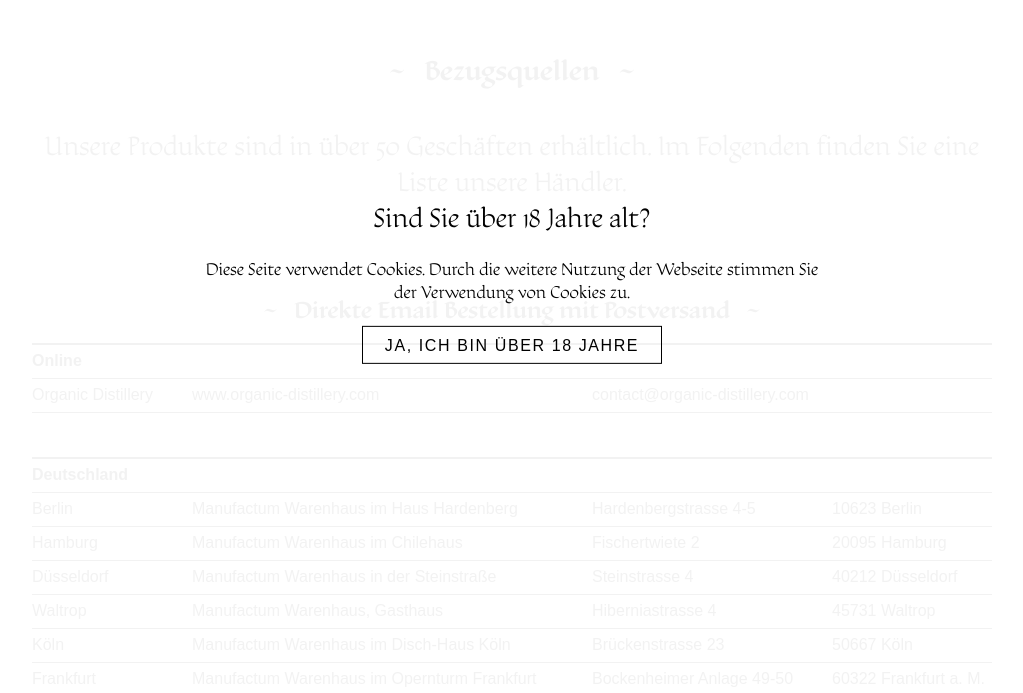
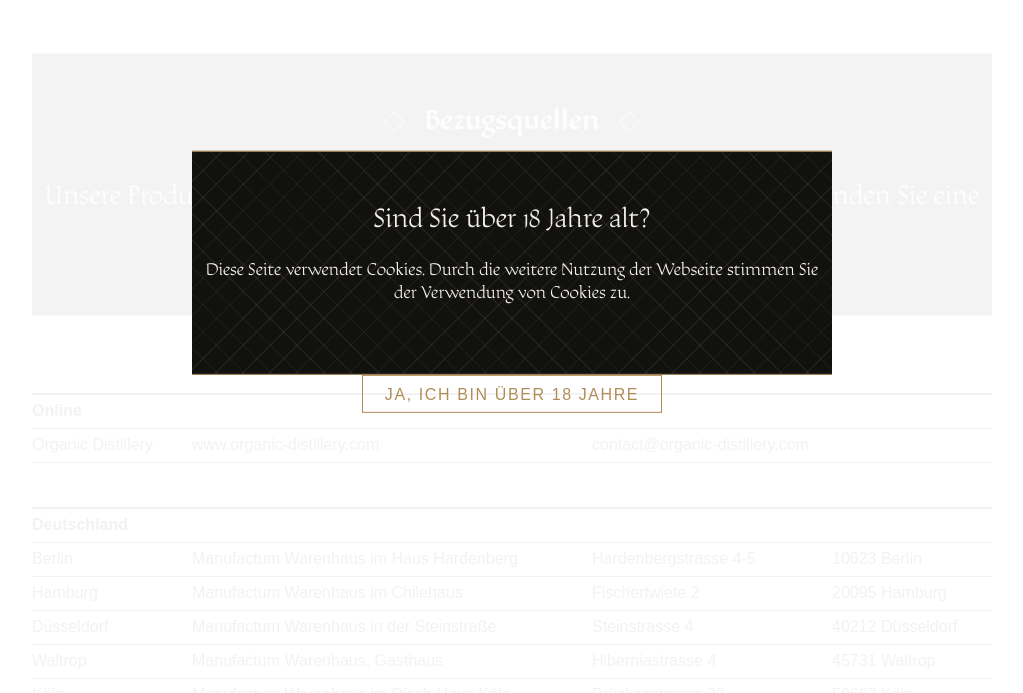
Before and after one commit to PXNX/organic-distillery, a SvelteKit app: page /bezug in a window 1280 px wide. Shown: the part 107-800 px from the top of the page, without its empty margins (128-1151 px from the left). Built offline with nearby package versions, Linux system fonts and the light colour scheme; a small style sheet from the web is missing.

Commit message:
style: wrap the site in an ornate ink, parchment and gold theme

```diff
--- a/src/styles/app.css
+++ b/src/styles/app.css
@@ -1,5 +1,6 @@
 @import 'tailwindcss/theme.css';
 @import 'tailwindcss/utilities.css';
+@import './mystic.css';
 
 :root {
 	color-scheme: light;
--- /dev/null
+++ b/src/styles/mystic.css
@@ -0,0 +1,125 @@
+/* Ornate layer over the mirrored theme: ink, parchment and antique gold,
+   echoing the engraved gin label and the botanical pencil drawings. */
+
+body {
+	background: #faf8f2;
+}
+
+.mystic-lattice::before,
+.o-teaser::before,
+.site-footer::before {
+	content: '';
+	position: absolute;
+	inset: 0;
+	pointer-events: none;
+	background-image:
+		repeating-linear-gradient(45deg, transparent 0 18px, rgb(176 141 87 / 12%) 18px 19px),
+		repeating-linear-gradient(-45deg, transparent 0 18px, rgb(176 141 87 / 12%) 18px 19px);
+}
+
+.o-teaser,
+.site-footer {
+	position: relative;
+	overflow: hidden;
+	color: var(--mystic-parchment);
+	background: var(--mystic-ink);
+}
+
+.o-teaser {
+	padding-top: 3rem;
+	padding-bottom: 3rem;
+	border-top: 1px solid var(--mystic-gold);
+	border-bottom: 1px solid var(--mystic-gold);
+}
+
+.o-teaser > *,
+.site-footer > *,
+.o-age-check > * {
+	position: relative;
+	z-index: 1;
+}
+
+.o-teaser h1,
+.o-teaser h2,
+.o-teaser h3,
+.o-teaser p {
+	color: var(--mystic-parchment);
+}
+
+.site-head {
+	background: var(--mystic-ink);
+	border-bottom: 1px solid var(--mystic-gold);
+}
+
+.site-head .menu-item a {
+	color: var(--mystic-parchment);
+	opacity: 0.75;
+}
+
+.site-head .site-logo svg path {
+	fill: var(--mystic-gold);
+}
+
+.site-head .hamburger--inner .lines,
+.site-head .hamburger--inner .lines--before,
+.site-head .hamburger--inner .lines--after {
+	background: var(--mystic-gold);
+}
+
+.site-footer {
+	margin-top: 3rem;
+	border-top: 1px solid var(--mystic-gold);
+}
+
+.site-footer a {
+	color: var(--mystic-gold);
+}
+
+body .o-button {
+	border-color: var(--mystic-gold);
+	color: var(--mystic-gold);
+}
+
+body .o-button:hover {
+	background: var(--mystic-gold);
+	color: var(--mystic-ink);
+}
+
+.o-age-check {
+	background: rgb(244 240 230 / 96%);
+	border-bottom: 1px solid var(--mystic-gold);
+}
+
+.o-section__text h2,
+.o-section__text p {
+	color: var(--mystic-parchment);
+	text-shadow: 0 2px 18px rgb(0 0 0 / 45%);
+}
+
+@media (min-width: 768px) {
+	.site h1::before,
+	.site h1::after,
+	.site h2::before,
+	.site h2::after,
+	.site h3::before,
+	.site h3::after,
+	.site h4::before,
+	.site h4::after {
+		content: '◇';
+		color: var(--mystic-gold);
+	}
+}
+
+@media (max-width: 1023px) {
+	.nav-wrapper {
+		background: var(--mystic-ink);
+	}
+}
+
+@media (max-width: 767px) {
+	.o-teaser,
+	.site-footer {
+		padding-top: 2rem;
+		padding-bottom: 2rem;
+	}
+}
```
